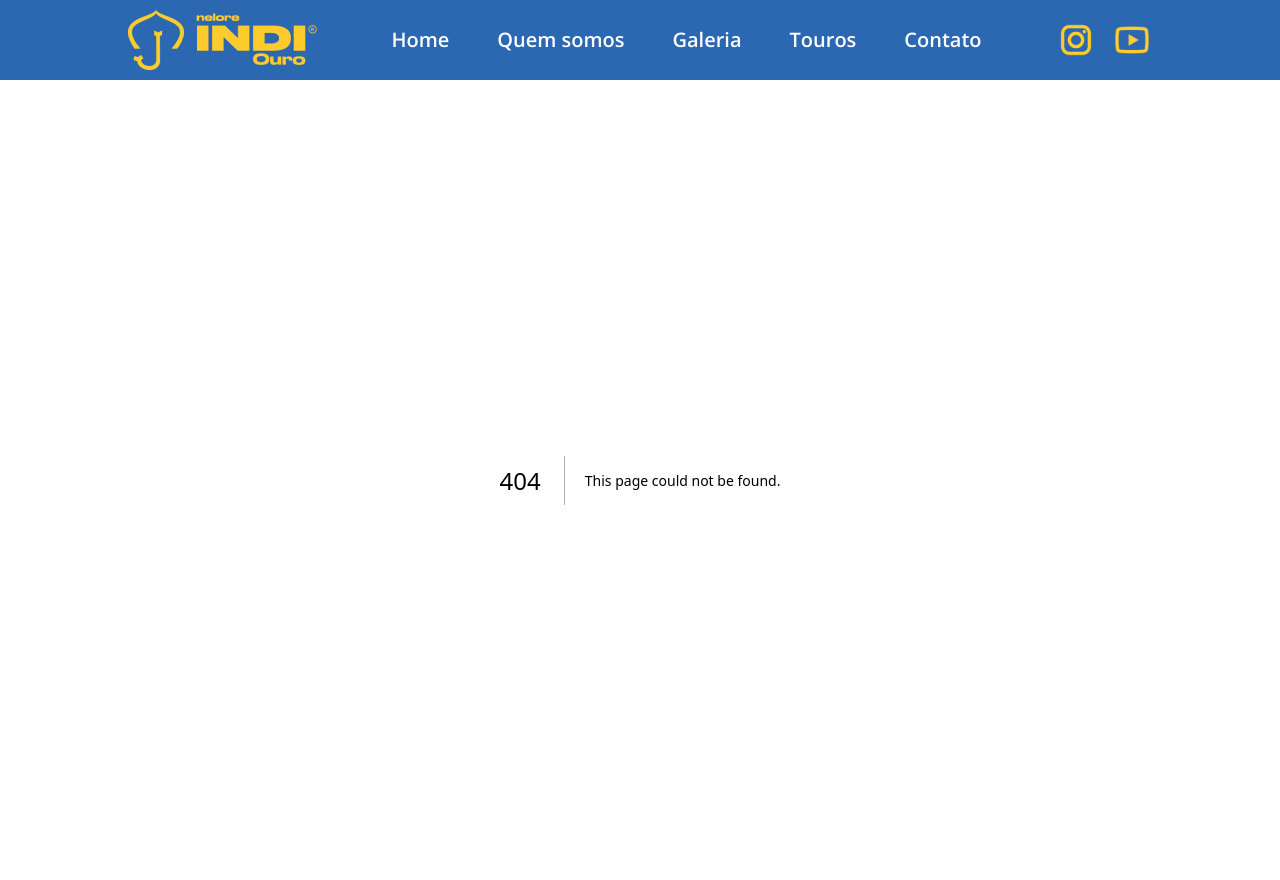
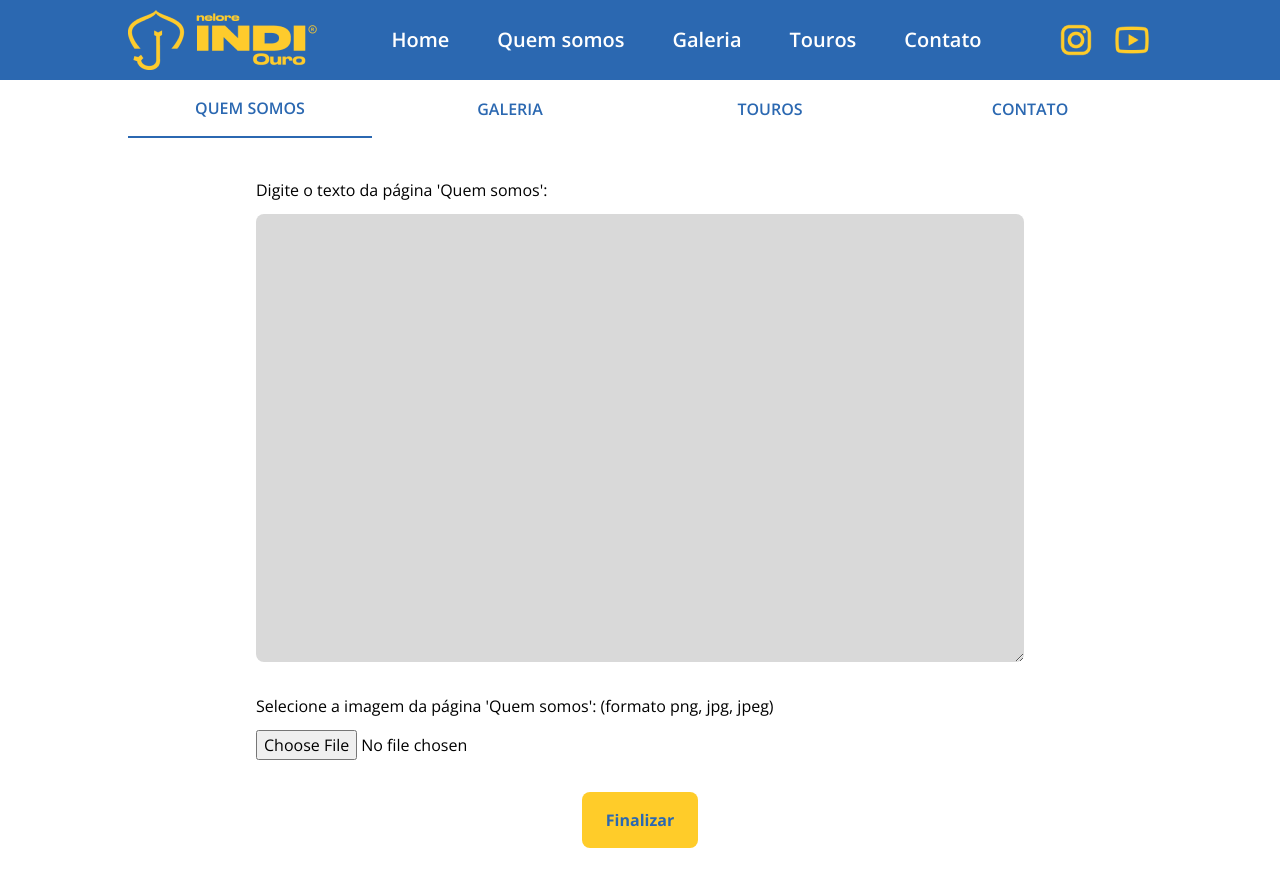
Before and after one commit to DevPBDias/indi-ouro-website, a Next.js app: page /admin in a window 1280 px wide. Before the commit this address had no page. After the commit the page ends 848 px from the top, so only its background shows below. Built offline with nearby package versions, Linux system fonts and the light colour scheme.

Commit message:
feat/fix: did admin page and components, fix pages

```diff
--- a/src/app/about/page.tsx
+++ b/src/app/about/page.tsx
@@ -1,15 +1,14 @@
 import Footer from '@/components/footer/Footer'
 import React from 'react'
 import Text from '@/components/about/Text'
-import FarmImage from '@/components/about/FarmImage'
+import Image from 'next/image'
+import whoBanner from '../../../public/images/whoBanner.jpeg'
 
 const About = () => {
     return (
         <main>
-            <section className='flex flex-row px-[10%] my-8 py-10 gap-3 h-[638px]'>
-                <Text />
-                <FarmImage />
-            </section>
+            <Image src={whoBanner} alt='banner who' />
+            <Text />
             <Footer />
         </main>
     )
--- /dev/null
+++ b/src/app/admin/page.tsx
@@ -0,0 +1,68 @@
+'use client'
+
+import React, { useState } from 'react'
+import AdminWho from '@/components/admin/AdminWho'
+import AdminGallery from '@/components/admin/AdminGallery'
+
+const Admin = () => {
+    const [handleWhoTab, setHandleWhoTabs] = useState(true)
+    const [handleGalleryTab, setHandleGalleryTabs] = useState(false)
+    const [handleBullsTab, setHandleBullsTabs] = useState(false)
+    const [handleContactTab, setHandleContactTabs] = useState(false)
+
+    function whoTab() {
+        setHandleWhoTabs(true)
+        setHandleBullsTabs(false)
+        setHandleContactTabs(false)
+        setHandleGalleryTabs(false)
+    }
+
+    function bullsTab() {
+        setHandleWhoTabs(false)
+        setHandleBullsTabs(true)
+        setHandleContactTabs(false)
+        setHandleGalleryTabs(false)
+    }
+
+    function galleryTab() {
+        setHandleWhoTabs(false)
+        setHandleBullsTabs(false)
+        setHandleContactTabs(false)
+        setHandleGalleryTabs(true)
+    }
+
+    function contactTab() {
+        setHandleWhoTabs(false)
+        setHandleBullsTabs(false)
+        setHandleContactTabs(true)
+        setHandleGalleryTabs(false)
+    }
+
+    return (
+        <div className='w-full px-[10%]'>
+            <nav className='w-full grid gap-4 grid-cols-4'>
+                <button className={`${handleWhoTab ? 'border-[--primary-color] border-b-2' : ''} text-[--primary-color]  hover:bg-[--bg-secondary-color]  uppercase font-semibold py-4`} onClick={whoTab}>Quem somos</button>
+                <button className={`${handleGalleryTab ? 'border-[--primary-color] border-b-2' : ''} text-[--primary-color] hover:bg-[--bg-secondary-color]  uppercase font-semibold py-4`} onClick={galleryTab}>Galeria</button>
+                <button className={`${handleBullsTab ? 'border-[--primary-color] border-b-2' : ''} text-[--primary-color] hover:bg-[--bg-secondary-color] uppercase font-semibold py-4`} onClick={bullsTab}>Touros</button>
+                <button className={`${handleContactTab ? 'border-[--primary-color] border-b-2' : ''} text-[--primary-color]  hover:bg-[--bg-secondary-color]  uppercase font-semibold py-4`} onClick={contactTab}>Contato</button>
+            </nav>
+            <AdminWho handleWhoTab={handleWhoTab} />
+            <AdminGallery handleGalleryTab={handleGalleryTab} />
+            <div className={`${handleBullsTab ? '' : 'hidden'}`}>
+                <h3>Touros indi ouro de destaque</h3>
+            </div>
+            <div className={`${handleContactTab ? '' : 'hidden'} flex flex-col justify-center items-center w-full mt-10`}>
+                <div className='flex flex-col justify-center items-center w-full'>
+                    <label htmlFor="adress">Endereço:</label>
+                    <input className='bg-[--bg-secondary-color] rounded-lg p-2' type="text" name="" id="adress" />
+                    <label htmlFor="phone">Número de telefone/Wpp:</label>
+                    <input className='bg-[--bg-secondary-color] rounded-lg p-2' type="text" name="" id="phone" />
+                    <label htmlFor="email">E-mail:</label>
+                    <input className='bg-[--bg-secondary-color] rounded-lg p-2' type="text" name="" id="email" />
+                </div>
+            </div>
+        </div >
+    )
+}
+
+export default Admin
--- a/src/app/contact/page.tsx
+++ b/src/app/contact/page.tsx
@@ -17,6 +17,9 @@ const Contact = () => {
               <div className='flex flex-row justify-start items-center gap-5'>
                 <Image src={blueLocation} alt='' />
                 <p className='text-xl text-[--txt-secondary-color]'>Fazenda AGRO 3MIL, Porto Nacional, Tocantins</p>
+                <a href="https://www.google.com/maps/dir//Fazenda+AGRO+3MIL+-+Rodovia+TO-255+Entrada+%C3%A0+esquerda+pr%C3%B3ximo+%C3%A0+Escola+Brasil+Sent.+F%C3%A1tima+17Km+da+TO-255+Zona+Rural,+Porto+Nacional+-+TO,+77500-000/@-10.7969893,-48.6226236,17z/data=!4m8!4m7!1m0!1m5!1m1!1s0x933b7996fc8955a5:0x18975f2bc9976613!2m2!1d-48.6226236!2d-10.7969893?entry=ttu">
+                  Rota da fazenda
+                </a>
               </div>
               <div className='flex flex-row justify-start items-center gap-5'>
                 <Image src={blueWpp} alt='' />
@@ -28,9 +31,6 @@ const Contact = () => {
               </div>
             </div>
           </div>
-          <picture className='w-1/2 h-full'>
-            <Image className='w-full h-full' src={map} alt='' />
-          </picture>
         </div>
       </section>
       <Footer />
--- a/src/components/about/Text.tsx
+++ b/src/components/about/Text.tsx
@@ -2,22 +2,21 @@ import React from 'react'
 
 const Text = () => {
     return (
-        <section className='w-1/2 h-full flex flex-col justify-between items-start'>
+        <section className='w-full py-4 px-[25%] h-full flex flex-col m-auto gap-5'>
             <h1 className='text-4xl uppercase font-bold text-[--primary-color]'>Quem somos</h1>
             <p className='text-base'>
-                Amet minim mollit non deserunt ullamco est sit aliqua dolor do amet sint. Velit officia consequat duis enim velit mollit. Exercitation veniam consequat sunt nostrud amet.Amet minim mollit non deserunt ullamco est sit aliqua dolor do amet sint. Velit officia consequat duis enim velit mollit. Exercitation veniam consequat sunt nostrud amet.
+                O Nelore INDI Ouro surgiu, em 2003, na Fazenda Bom Jardim, Dueré (TO). Um projeto idealizado e executado pelo pecuarista Jacir Dias Brito e filhos, um mineiro de Frutal (MG), radicado aqui, no Tocantins, desde 1967.
                 <br />
                 <br />
-
-                Amet minim mollit non deserunt ullamco est sit aliqua dolor do amet sint. Velit officia consequat duis enim velit mollit. Exercitation veniam consequat sunt nostrud amet.Amet minim mollit non deserunt ullamco est sit aliqua dolor do amet sint. Velit officia consequat duis enim velit mollit. Exercitation veniam consequat sunt nostrud amet.
+                O Nelore INDI Ouro conta com atividades de seleção de bovinos e produção de touros criados e recriados a pasto, no sentido de contribuir com o melhoramento genético do rebanho de corte estadual. A formação do plantel começa com as primeiras matrizes sendo adquiridas da fazenda Carolina (Cariri do TO). Posteriormente, novas matrizes foram compradas em leilões e em outras fazendas de seleção de Nelore - Agropecuária AGRO 2R; Fazenda Nossa Terra, Fazenda Brumado; Araguarina Agropastoril, dentre outras.
                 <br />
                 <br />
-
-                Amet minim mollit non deserunt ullamco est sit aliqua dolor do amet sint. Velit officia consequat duis enim velit mollit. Exercitation veniam consequat sunt nostrud amet.Amet minim mollit non deserunt ullamco est sit aliqua dolor do amet sint. Velit officia consequat duis enim velit mollit. Exercitation veniam consequat sunt nostrud amet.
+                Ao longo desses anos, formou-se um rebanho bovino, sempre em regime de pasto, com utilização de grandes raçadores do cenário nacional, como Zefec Abdala, Fajardo, Bhãjol POI, Gim de Garça, Pathaj da Jatobá, Tibet POI da Brumado, Enlevo, Rachi Ipê Ouro, Backup, dentre outros.
+                Buscando a produção de animais de alta caracterização racial, capacidade reprodutiva, habilidade maternal e produtividade, o Nelore INDI Ouro tem, como ferramenta auxiliar de gestão, o Programa de Melhoramento Genético do Zebu (PMGZ), da Associação Brasileira dos Criadores de Zebu (ABCZ).
                 <br />
                 <br />
-
-                Amet minim mollit non deserunt ullamco est sit aliqua dolor do amet sint. Velit officia consequat duis enim velit mollit. Exercitation veniam consequat sunt nostrud amet.Amet minim mollit non deserunt ullamco est sit aliqua dolor do amet sint. Velit officia consequat duis enim velit mollit. Exercitation veniam consequat sunt nostrud amet.</p>
+                Nelore INDI Ouro - Fazenda AGRO 3MIL - Porto Nacional (TO).
+            </p>
         </section>
     )
 }
--- /dev/null
+++ b/src/components/admin/AdminGallery.tsx
@@ -0,0 +1,51 @@
+import { galleryData } from '@/constants/galleryData'
+import { IGalleryCard } from '@/interfaces'
+import Image from 'next/image'
+import React from 'react'
+
+const AdminGallery = ({ handleGalleryTab }: any | boolean) => {
+    return (
+        <div className={`${handleGalleryTab ? '' : 'hidden'} flex flex-col justify-center items-center w-full`}>
+            <div className='grid gap-4 grid-cols-2 my-10 w-full'>
+                {
+                    galleryData.map((gallery: IGalleryCard) => (
+                        <div key={gallery.id} className=' w-full flex flex-row gap-5'>
+                            <picture className='w-full h-full'>
+                                <Image className='w-full h-full' src={gallery.image} alt={`${gallery.title} main photo`} />
+                            </picture>
+                            <div className='flex flex-col justify-around items-start'>
+                                <p>{gallery.title}</p>
+                                <div className='flex flex-row gap-2'>
+                                    <label htmlFor='who-text'>Trocar capa da galeria:</label>
+                                    <select>
+                                        {
+                                            galleryData.map((data: IGalleryCard) => <option key={data.id}>{data.title}</option>)
+                                        }
+                                    </select>
+                                </div>
+                                <div>
+                                    <label htmlFor='who-text'>Adicionar imagem na galeria:</label>
+                                    <input type="file" name="" id="" />
+                                </div>
+                                <div className='flex flex-row w-full gap-4 justify-start items-center'>
+                                    <button
+                                        className=' text-[--primary-color] bg-[--secondary-color] font-bold w-max px-2 py-2 hover:bg-[--primary-color] hover:text-[--secondary-color] rounded-lg'
+                                        type='button'>
+                                        Excluir galeria
+                                    </button>
+                                    <button
+                                        className=' text-[--primary-color] bg-[--secondary-color] font-bold w-max px-2 py-2 hover:bg-[--primary-color] hover:text-[--secondary-color] rounded-lg'
+                                        type='button'>
+                                        Finalizar
+                                    </button>
+                                </div>
+                            </div>
+                        </div>
+                    ))
+                }
+            </div>
+        </div>
+    )
+}
+
+export default AdminGallery
--- /dev/null
+++ b/src/components/admin/AdminWho.tsx
@@ -0,0 +1,24 @@
+import React from 'react'
+
+const AdminWho = ({ handleWhoTab }: any | boolean) => {
+    return (
+        <div className={`${handleWhoTab ? '' : 'hidden'} flex flex-col justify-center items-center w-full`}>
+            <form className='mt-10 flex flex-col gap-8 justify-center items-center w-full'>
+                <div className='flex flex-col gap-3 w-3/4 justify-center items-start'>
+                    <label htmlFor='who-text'>Digite o texto da página 'Quem somos':</label>
+                    <textarea rows={18} maxLength={1400} className='bg-[--bg-secondary-color] rounded-lg p-2 w-full' id='who-text' />
+                </div>
+                <div className='flex flex-col gap-3 w-3/4 justify-center items-start'>
+                    <label htmlFor='who-text'>Selecione a imagem da página 'Quem somos': (formato png, jpg, jpeg)</label>
+                    <input type="file" name="" id="" />
+                </div>
+                <button
+                    className='text-[--primary-color] bg-[--secondary-color] font-bold w-max px-6 py-4 hover:bg-[--primary-color] hover:text-[--secondary-color] rounded-lg'
+                    type="submit"
+                >Finalizar</button>
+            </form>
+        </div>
+    )
+}
+
+export default AdminWho
```
Also changed, not shown: public/images/whoBanner.jpeg (added).
